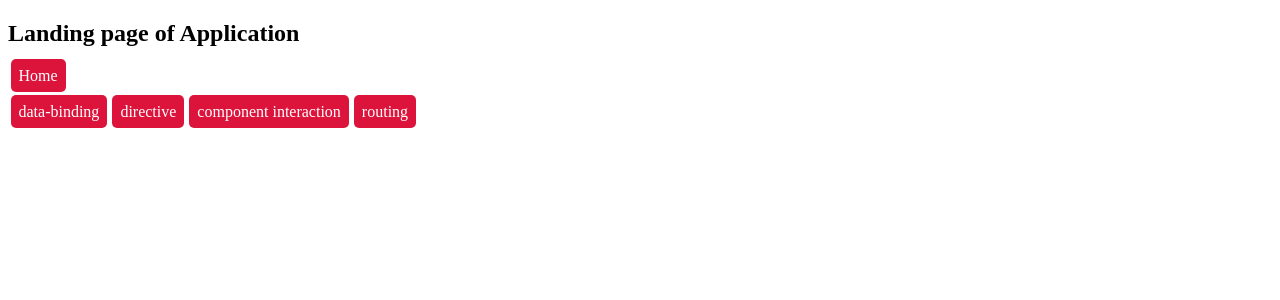
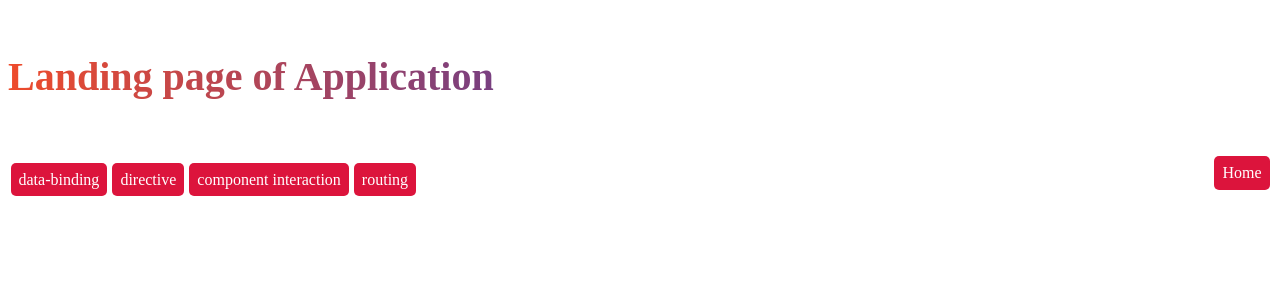
Before and after one commit to hariomgola/angular, an Angular app in the folder learn-ng/: page / in a window 1280 px wide. Shown: the top 300 px of the page. Built offline with nearby package versions, Linux system fonts and the light colour scheme.

Commit message:
Adding the navigation Route

```diff
--- a/learn-ng/src/app/Routing/routing-child.component.ts
+++ b/learn-ng/src/app/Routing/routing-child.component.ts
@@ -35,6 +35,9 @@ export class RoutingChildComponent implements OnInit {
     });
   }
   goToPreviousComponent() {
-    this.router.navigate(['/routing', { name: this.language }]);
+    // this.router.navigate(['/routing', { name: this.language }]);
+    this.router.navigate(['../', { name: this.language }], {
+      relativeTo: this.route,
+    });
   }
 }
--- a/learn-ng/src/app/Routing/routing-parent.component.ts
+++ b/learn-ng/src/app/Routing/routing-parent.component.ts
@@ -28,6 +28,7 @@ export class RoutingParentComponent implements OnInit {
   }
   onButtonClick(data: string) {
     console.log('--->', data);
-    this.router.navigate(['/routing', data]);
+    // this.router.navigate(['/routing', data]);
+    this.router.navigate([data], { relativeTo: this.route });
   }
 }
--- a/learn-ng/src/app/app-routing.module.ts
+++ b/learn-ng/src/app/app-routing.module.ts
@@ -110,7 +110,7 @@ const routes: Routes = [
     children: componentInteractionRoutes,
   },
   {
-    path: 'routing',
+    path: 'route',
     component: RoutingComponent,
     children: RoutingComponentRoute,
   },
--- a/learn-ng/src/app/app.component.css
+++ b/learn-ng/src/app/app.component.css
@@ -1,3 +1,26 @@
+.mainHeader {
+  text-align: left;
+  font-size: 40px;
+  font-weight: 600;
+  background-image: radial-gradient(circle, #553c9a, #ee4b2b);
+  color: transparent;
+  background-clip: text;
+  -webkit-background-clip: text;
+}
+.right {
+  float: right;
+}
+h5 {
+  margin: 10px;
+  text-align: left;
+  font-size: 20px;
+  font-weight: 600;
+  background-image: radial-gradient(circle, #553c9a, #ee4b2b);
+  color: transparent;
+  background-clip: text;
+  -webkit-background-clip: text;
+}
+
 .button {
   margin-left: 2.5px;
   margin-right: 2.5px;
--- a/learn-ng/src/app/app.component.html
+++ b/learn-ng/src/app/app.component.html
@@ -1,7 +1,7 @@
 <ng-container>
   <div>
-    <h2>Landing page of Application</h2>
-    <a class="button" routerLink="/">Home</a>
+    <h4 class="mainHeader">Landing page of Application</h4>
+    <a class="button right" routerLink="/">Home</a>
   </div>
 </ng-container>
 <br />
--- a/learn-ng/src/app/app.component.ts
+++ b/learn-ng/src/app/app.component.ts
@@ -1,5 +1,6 @@
-import { Component } from '@angular/core';
+import { Component, OnInit } from '@angular/core';
 import { ViewEncapsulation } from '@angular/core';
+import { ActivatedRoute, Router } from '@angular/router';
 
 @Component({
   selector: 'app-root',
@@ -7,6 +8,11 @@ import { ViewEncapsulation } from '@angular/core';
   styleUrls: ['./app.component.css'],
   encapsulation: ViewEncapsulation.None,
 })
-export class AppComponent {
+export class AppComponent implements OnInit {
   title = 'learn-ng';
+  constructor(private router: Router, private route: ActivatedRoute) {}
+  ngOnInit() {
+    // On refresh Scenerio
+    this.router.navigate(['']);
+  }
 }
--- a/learn-ng/src/app/landing-page/landing-page.component.html
+++ b/learn-ng/src/app/landing-page/landing-page.component.html
@@ -8,7 +8,7 @@
       <a class="button" (click)="onNavigatingRoute('component-interaction')"
         >component interaction</a
       >
-      <a class="button" (click)="onNavigatingRoute('routing')">routing</a>
+      <a class="button" (click)="onNavigatingRoute('route')">routing</a>
     </nav>
   </div>
 </ng-container>
```
